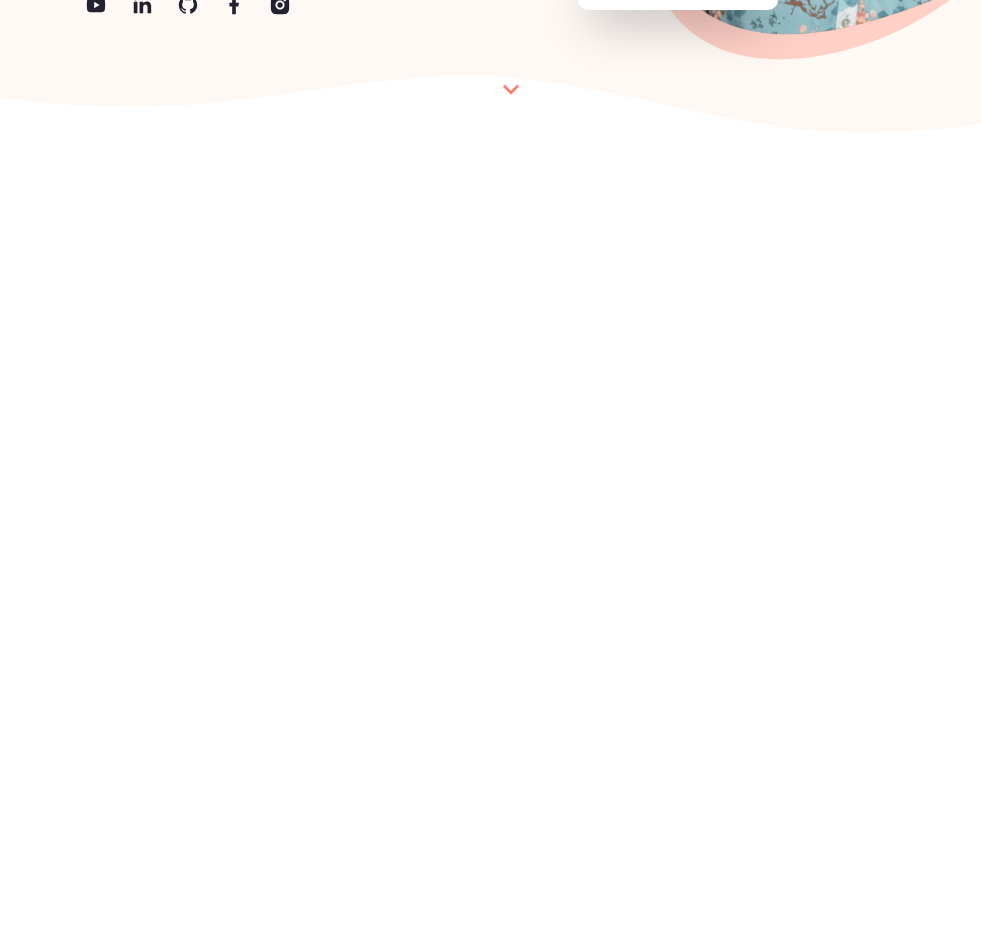
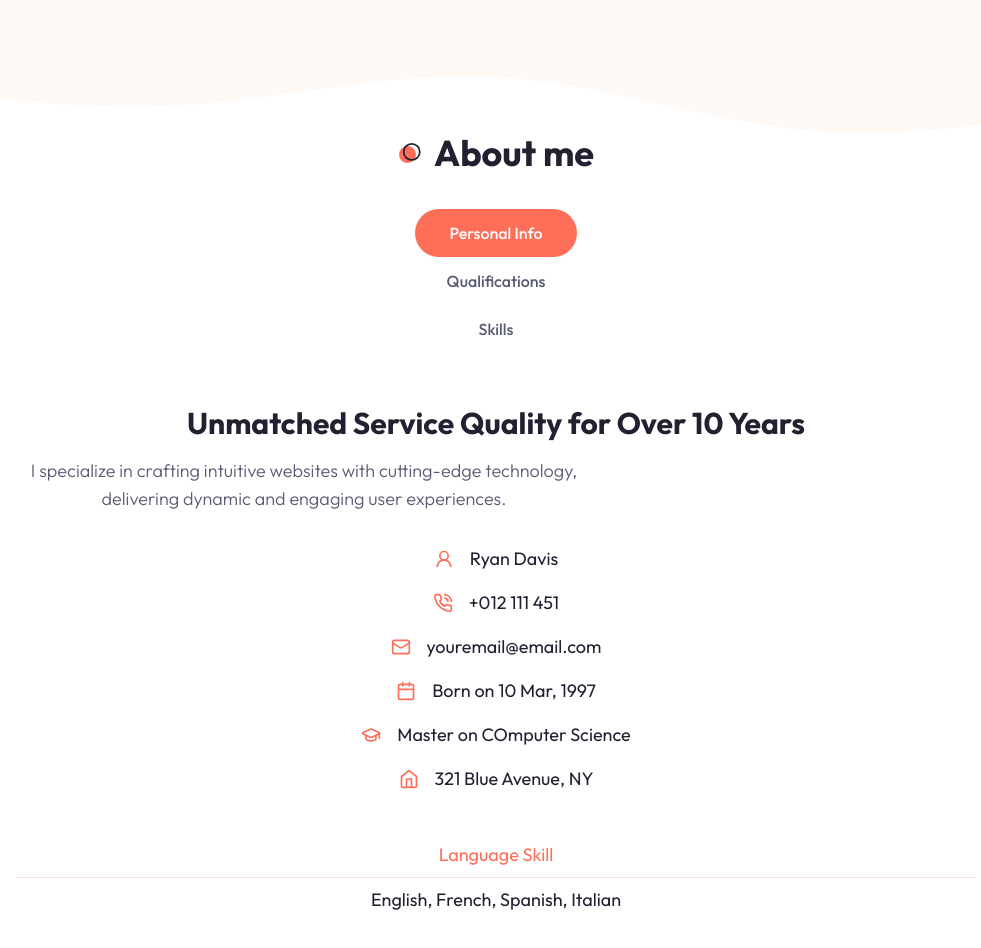
Before and after one commit to fulutas/personal-portfolio-web, a Next.js app: page / in a window 1280 px wide. Shown: the part 640-1588 px from the top of the page, without its empty margins (144-1125 px from the left). Built offline with nearby package versions, Linux system fonts and the light colour scheme.

Commit message:
About completed

```diff
--- a/app/globals.css
+++ b/app/globals.css
@@ -65,6 +65,18 @@
   @apply text-6xl xl:text-[72px] xl:leading-[80px] tracking-[-2px] font-bold;
 }
 
+.h2{
+  @apply text-4xl font-bold
+}
+
+.h3{
+  @apply text-3xl font-bold;
+}
+
+.h4{
+  @apply text-[22px] font-semibold;
+}
+
 .subtitle{
   @apply text-muted-foreground text-lg mb-8 font-light;
 }
@@ -72,3 +84,7 @@
 .badge{
   @apply z-10 w-[200px] h-[68px] bg-white dark:backdrop-blur-[44px] shadow-2xl p-4 rounded-[10px] flex items-center gap-x-6;
 }
+
+.section-title{
+  @apply text-4xl font-bold relative w-max flex items-center justify-between gap-x-3 before:bg-dots_light before:dark:bg-dots_dark before:bg-no-repeat before:bg-center before:w-[24px] before:h-[24px];
+}
--- a/app/layout.jsx
+++ b/app/layout.jsx
@@ -1,4 +1,4 @@
-import { Inter } from "next/font/google";
+import { Inter, Outfit } from "next/font/google";
 import "./globals.css";
 
 // Components
@@ -7,16 +7,18 @@ import Footer from "@/components/Footer";
 import { ThemeProvider } from "@/components/ThemeProvider";
 
 const inter = Inter({ subsets: ["latin"] });
+const outfit = Outfit({ subsets: ["latin"] });
+
 
 export const metadata = {
-  title: "Create Next App",
-  description: "Generated by create next app",
+  title: "My Personal Portfolio",
+  description: "I specialize in crafting intuitive websites with cutting-edge technology, delivering dynamic and engaging user experiences.",
 };
 
 export default function RootLayout({ children }) {
   return (
     <html lang="en" suppressHydrationWarning>
-      <body className={inter.className}>
+      <body className={outfit.className}>
         <ThemeProvider attribute="class" defaultTheme="light">
           <Header />
           {children}
--- a/app/page.jsx
+++ b/app/page.jsx
@@ -1,9 +1,11 @@
+import About from "@/components/About";
 import Hero from "@/components/Hero";
 
 export default function Home() {
   return (
   <main>
     <Hero />
+    <About />
   </main>
   );
 }
--- /dev/null
+++ b/components/About.jsx
@@ -0,0 +1,260 @@
+import Image from "next/image"
+import DevImg from "./DevImg"
+import { Tabs, TabsContent, TabsList, TabsTrigger } from "@/components/ui/tabs"
+import { User2, MailIcon, HomeIcon, PhoneCall, GraduationCap, Calendar, Briefcase } from "lucide-react"
+
+
+const infoData = [
+	{
+		icon: <User2 size={20} />,
+		text: "Ryan Davis"
+	},
+	{
+		icon: <PhoneCall size={20} />,
+		text: "+012 111 451"
+	},
+	{
+		icon: <MailIcon size={20} />,
+		text: "youremail@email.com"
+	},
+	{
+		icon: <Calendar size={20} />,
+		text: "Born on 10 Mar, 1997"
+	},
+	{
+		icon: <GraduationCap size={20} />,
+		text: "Master on COmputer Science"
+	},
+	{
+		icon: <HomeIcon size={20} />,
+		text: "321 Blue Avenue, NY"
+	},
+]
+
+const qualificationData = [
+	{
+		title: "education",
+		data: [
+			{
+				university: "Example University",
+				qualification: "Bachelor of Science",
+				years: "2015 - 2018"
+			},
+			{
+				university: "Another University",
+				qualification: "Master of Art",
+				years: "2019 - 2021"
+			},
+			{
+				university: "Yet Another University",
+				qualification: "Ph.D in Computer Science",
+				years: "2021 - 2025"
+			}
+		]
+	},
+	{
+		title: "experience",
+		data: [
+			{
+				company: "ABC Inc.",
+				role: "Software Engineer",
+				years: "2018 - 2020"
+			},
+			{
+				company: "XYZ Corp.",
+				role: "Senior Developer",
+				years: "2020 - 2022"
+			},
+			{
+				company: "Tech Innovatore",
+				role: "Lead Developer",
+				years: "2022 - Present"
+			}
+		]
+	}
+]
+
+const skillData = [
+	{
+		title: "skills",
+		data: [
+			{
+				name: "HTML, CSS"
+			},
+			{
+				name: "Front-end Development"
+			},
+			{
+				name: "Javascript, PHP"
+			},
+			{
+				name: "Back-end Developer"
+			},
+		]
+	},
+	{
+		title: "tools",
+		data: [
+			{
+				imgPath: "/about/vscode.svg"
+			},
+			{
+				imgPath: "/about/figma.svg"
+			},
+			{
+				imgPath: "/about/notion.svg"
+			},
+			{
+				imgPath: "/about/wordpress.svg"
+			},
+		]
+	}
+]
+
+const About = () => {
+	const getData = (arr, title) => {
+		return arr.find((item) => item.title === title)
+	}
+
+	return (
+		<section className="xl:h-[1000px] pb-12 xl:py-24">
+			<div className="container mx-auto">
+				<h2 className="section-title mb-8 xl:mb-16 text-center mx-auto">About me</h2>
+				<div className="flex flex-col xl:flex-row">
+					<div className="hidden xl:flex flex-1 relative">
+						<DevImg containerStyles="bg-about_shape_light dark:bg-about_shape_dark w-[505px] h-[505px] bg-no-repeat relative" imgSrc="/about/developer.png" />
+					</div>
+					<div className="flex-1">
+						<Tabs defaultValue="personal">
+							<TabsList className="w-full grid xl:grid-cols-3 xl:max-w-[520px] xl:border dark:border-none">
+								<TabsTrigger className="w-[162px] xl:w-auto" value="personal">Personal Info</TabsTrigger>
+								<TabsTrigger className="w-[162px] xl:w-auto" value="qualifications">Qualifications</TabsTrigger>
+								<TabsTrigger className="w-[162px] xl:w-auto" value="skills">Skills</TabsTrigger>
+							</TabsList>
+							<div className="text-lg mt-12 xl:mt-8">
+								<TabsContent value="personal">
+									<div className="text-center xl:text-left">
+										<h3 className="h3 mb-4">Unmatched Service Quality for Over 10 Years</h3>
+										<p className="subtitle max-w-xl max-auto xl:mx-0">I specialize in crafting intuitive websites with cutting-edge technology, delivering dynamic and engaging user experiences.</p>
+										<div className="grid xl:grid-cols-2 gap-4 mb-12">
+											{infoData.map((item, index) => {
+												return (
+													<div className="flex items-center gap-x-4 mx-auto xl:mx-0" key={index}>
+														<div className="text-primary">{item.icon}</div>
+														<div>{item.text}</div>
+													</div>
+												)
+											})}
+
+										</div>
+										<div className="flex flex-col gap-y-2">
+											<div className="text-primary">Language Skill</div>
+											<div className="border-b border-border"></div>
+											<div>English, French, Spanish, Italian</div>
+										</div>
+									</div>
+								</TabsContent>
+								<TabsContent value="qualifications">
+									<div>
+										<h3 className="h3 mb-8 text-center xl:text-left">My Awesome Journey</h3>
+										<div className="grid md:grid-cols-2 gap-y-8">
+											<div className="flex flex-col gap-y-4">
+												<div className="flex gap-x-4 items-center text-[22px] text-primary">
+													<Briefcase />
+													<h4 className="capitalize font-medium">
+														{getData(qualificationData, "experience").title}
+													</h4>
+												</div>
+												<div className="flex flex-col gap-y-8">
+													{getData(qualificationData, "experience").data.map((item, index) => {
+														const { company, role, years } = item
+														return (
+															<div className="flex gap-x-8 group" key={index}>
+																<div className="h-[84px] w-[1px] bg-border relative ml-2">
+																	<div className="w-[11px] h-[11px] rounded-full bg-primary absolute -left-[5px] group-hover:translate-y-[84px] transition-all duration-500"> </div>
+																</div>
+																<div>
+																	<div className="font-semibold text-2xl leading-none mb-2">{company}</div>
+																	<div className="text-lg leading-none text-muted-foreground mb-4">{role}</div>
+																	<div className="text-base font-medium">{years}</div>
+																</div>
+															</div>
+														)
+													})}
+												</div>
+											</div>
+											<div>
+												<div className="flex flex-col gap-y-4">
+													<div className="flex gap-x-4 items-center text-[22px] text-primary">
+														<GraduationCap size={28} />
+														<h4 className="capitalize font-medium">
+															{getData(qualificationData, "education").title}
+														</h4>
+													</div>
+													<div className="flex flex-col gap-y-8">
+														{getData(qualificationData, "education").data.map((item, index) => {
+															const { university, qualification, years } = item
+															return (
+																<div className="flex gap-x-8 group" key={index}>
+																	<div className="h-[84px] w-[1px] bg-border relative ml-2">
+																		<div className="w-[11px] h-[11px] rounded-full bg-primary absolute -left-[5px] group-hover:translate-y-[84px] transition-all duration-500"> </div>
+																	</div>
+																	<div>
+																		<div className="font-semibold text-2xl leading-none mb-2">{university}</div>
+																		<div className="text-lg leading-none text-muted-foreground mb-4">{qualification}</div>
+																		<div className="text-base font-medium">{years}</div>
+																	</div>
+																</div>
+															)
+														})}
+													</div>
+												</div>
+											</div>
+										</div>
+									</div>
+								</TabsContent>
+								<TabsContent value="skills">
+									<div className="text-center xl:text-left">
+										<h3 className="h3 mb-8">What I Use Everyday</h3>
+										<div className="mb-16">
+											<h4 className="text-xl font-semibold mb-2">Skills</h4>
+											<div className="border-b border-border mb-4"></div>
+											<div>
+												{getData(skillData, "skills").data.map((item, index) => {
+													const { name } = item
+													return (
+														<div className="w-2/4 text-center xl:text-left mx-auto xl:mx-0" key={index}>
+															<div className="font-medium">{name}</div>
+														</div>
+													)
+												})}
+											</div>
+										</div>
+										<div>
+											<h4 className="text-xl font-semibold mb-2 xl:text-left">Tools</h4>
+											<div className="border-b border-border mb-4"></div>
+											<div className="flex gap-x-8 justify-center xl:justify-start">
+												{getData(skillData, "tools").data.map((item, index) => {
+													const { imgPath } = item
+
+													return (
+														<div key={index}>
+															<Image src={imgPath} width={48} height={48} alt="about_tools_image" priority />
+														</div>
+													)
+												})}
+											</div>
+										</div>
+									</div>
+								</TabsContent>
+							</div>
+						</Tabs>
+
+					</div>
+				</div>
+			</div>
+		</section>
+	)
+}
+
+export default About
--- a/components/ui/tabs.jsx
+++ b/components/ui/tabs.jsx
@@ -11,7 +11,7 @@ const TabsList = React.forwardRef(({ className, ...props }, ref) => (
   <TabsPrimitive.List
     ref={ref}
     className={cn(
-      "inline-flex h-10 items-center justify-center rounded-md bg-muted p-1 text-muted-foreground",
+      "inline-flex items-center justify-center xl:bg-white p-1 text-muted-foreground rounded-[30px] dark:md:bg-secondary",
       className
     )}
     {...props} />
@@ -22,7 +22,7 @@ const TabsTrigger = React.forwardRef(({ className, ...props }, ref) => (
   <TabsPrimitive.Trigger
     ref={ref}
     className={cn(
-      "inline-flex items-center justify-center whitespace-nowrap rounded-sm px-3 py-1.5 text-sm font-medium ring-offset-background transition-all focus-visible:outline-none focus-visible:ring-2 focus-visible:ring-ring focus-visible:ring-offset-2 disabled:pointer-events-none disabled:opacity-50 data-[state=active]:bg-background data-[state=active]:text-foreground data-[state=active]:shadow-sm",
+      "inline-flex items-center justify-center will-change-contents rounded-full px-3 py-1.5 text-base font-medium ring-offset-background transition-all focus-visible:outline-none focus-visible:ring-2 focus-visible:ring-ring focus-visible:ring-offset-2 disabled:pointer-events-none disabled:opacity-50 data-[state=active]:bg-primary data-[state=active]:text-white data-[state=active]:shadow-sm h-[48px]",
       className
     )}
     {...props} />
--- a/tailwind.config.js
+++ b/tailwind.config.js
@@ -12,9 +12,12 @@ module.exports = {
     container: {
       center: true,
       padding: "2rem",
-      screens: {
-        "2xl": "1400px",
-      },
+    },
+    screens: {
+      sm: "640px",
+      md: "768px",
+      lg: "1024px",
+      xl: "1400px",
     },
     extend: {
       colors: {
@@ -79,6 +82,10 @@ module.exports = {
         hero_shape : "url(/hero/shape-1.svg)",
         hero_shape2_light : "url(/hero/shape-2-light.svg)",
         hero_shape2_dark : "url(/hero/shape-2-dark.svg)",
+        about_shape_light : "url(/about/shape-light.svg)",
+        about_shape_dark : "url(/about/shape-dark.svg)",
+        dots_light : "url(/dots-light.svg)",
+        dots_dark : "url(/dots-dark.svg)",
       }
     },
   },
```
Also changed, not shown: 1 other file (tests, documents, lock files or other folders).
